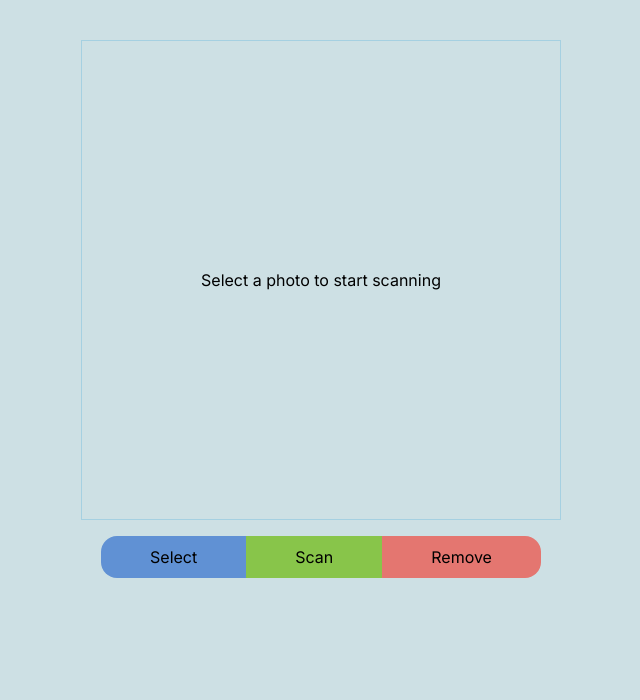
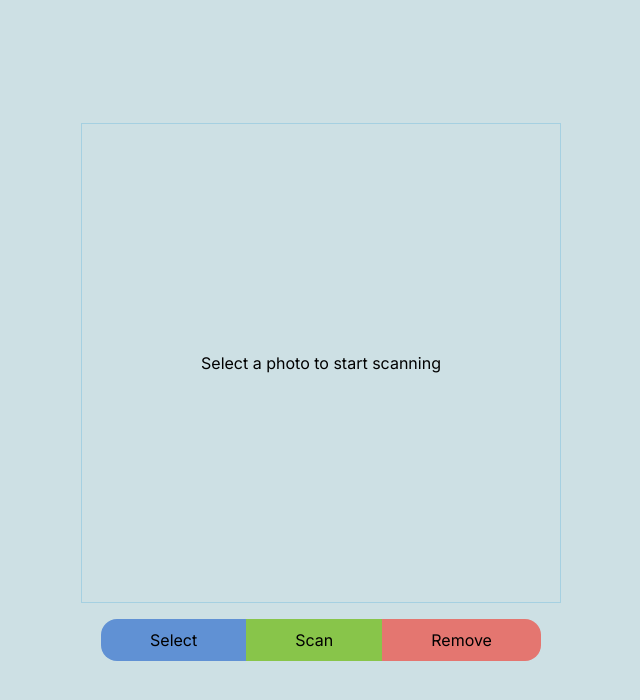
Before and after one commit to waelhasan/simple-web-ocr, a Next.js app: page / in a window 1280 px wide. Shown: the top 700 px of the page, without its empty margins (319-959 px from the left). Built offline with nearby package versions, Linux system fonts and the light colour scheme.

Commit message:
Centered photo component

```diff
--- a/src/app/page.tsx
+++ b/src/app/page.tsx
@@ -2,7 +2,7 @@ import { Photo } from "@/components/Photo";
 
 export default function Home() {
   return (
-    <main className="flex flex-col items-center justify-between p-10">
+    <main className="h-screen flex items-center justify-center">
       <Photo />
     </main>
   )
```
